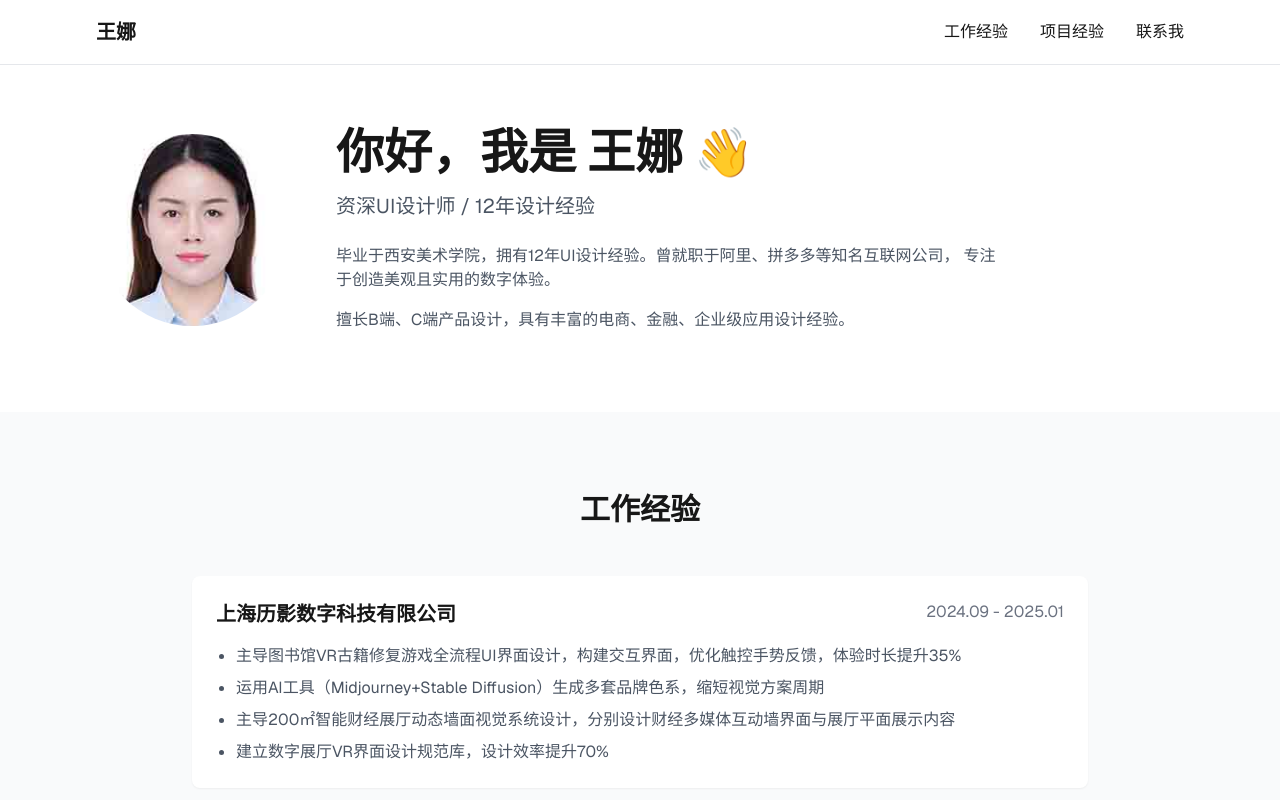
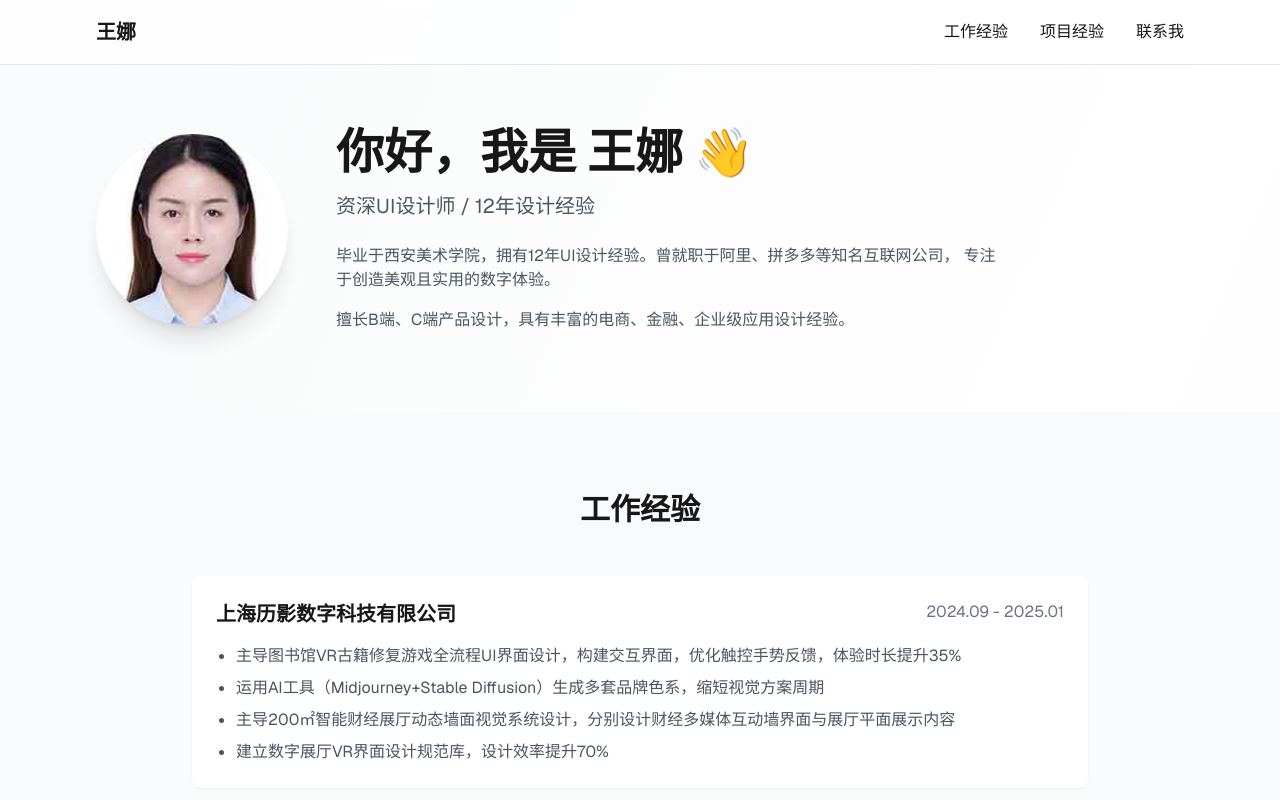
Before and after one commit to imchuckc/portfolio-site, a Next.js app: page / in a window 1280 px wide. Shown: the top 800 px of the page. Built offline with nearby package versions, Linux system fonts and the light colour scheme.

Commit message:
Fix: update asset paths for both dev and production

```diff
--- a/app/page.js
+++ b/app/page.js
@@ -1,8 +1,13 @@
 import Image from "next/image";
+
+// Helper function to get the correct asset path
+const getAssetPath = (path) => {
+  return process.env.NODE_ENV === 'production' ? `/portfolio-site${path}` : path;
+};
 
 export default function Home() {
   return (
-    <div className="min-h-screen bg-white">
+    <div className="min-h-screen bg-gradient-to-br from-gray-50 via-white to-gray-100">
       {/* Navigation */}
       <nav className="fixed w-full bg-white/80 backdrop-blur-sm z-50 border-b">
         <div className="max-w-6xl mx-auto px-4 md:px-8">
@@ -20,13 +25,15 @@ export default function Home() {
       </nav>
 
       {/* Hero Section */}
-      <section className="pt-32 pb-20 px-4 md:px-8 max-w-6xl mx-auto">
+      <section className="pt-32 pb-20 px-4 md:px-8 max-w-6xl mx-auto relative">
         <div className="flex flex-col md:flex-row items-center gap-12">
-          <div className="w-48 h-48 rounded-full bg-gray-200 flex-shrink-0 relative overflow-hidden">
-            <img
-              src="/images/myphoto.jpg"
+          <div className="w-48 h-48 rounded-full bg-gradient-to-br from-blue-100 to-indigo-100 flex-shrink-0 relative overflow-hidden shadow-xl">
+            <Image
+              src={getAssetPath('/images/myphoto.jpg')}
               alt="王娜的照片"
-              className="object-cover w-full h-full"
+              width={192}
+              height={192}
+              className="object-cover w-full h-full transition-transform hover:scale-105 duration-300"
             />
           </div>
           <div className="text-center md:text-left">
@@ -180,7 +187,7 @@ export default function Home() {
       </section>
 
       {/* Contact Section */}
-      <section className="py-20 px-4 md:px-8 bg-gray-50" id="contact">
+      <section className="py-20 px-4 md:px-8 bg-gradient-to-br from-blue-50 via-white to-indigo-50" id="contact">
         <div className="max-w-4xl mx-auto text-center">
           <h2 className="text-3xl font-bold mb-8">联系我</h2>
           <p className="text-gray-600 mb-12">
@@ -209,8 +216,8 @@ export default function Home() {
             </a>
             <span className="hidden md:inline text-gray-300">|</span>
             <a
-              href="/wangna-resume.pdf"
-              className="flex items-center gap-3 text-black hover:text-gray-600 transition-colors px-4 py-2 rounded-full hover:bg-gray-50"
+              href={getAssetPath('/wangna-resume.pdf')}
+              className="flex items-center gap-3 text-gray-700 hover:text-blue-600 transition-colors px-4 py-2 rounded-full hover:bg-blue-50"
             >
               <svg width="20" height="20" viewBox="0 0 24 24" fill="none" stroke="currentColor" strokeWidth="2" strokeLinecap="round" strokeLinejoin="round">
                 <path d="M14 2H6a2 2 0 0 0-2 2v16a2 2 0 0 0 2 2h12a2 2 0 0 0 2-2V8z"/>
--- a/next.config.mjs
+++ b/next.config.mjs
@@ -3,13 +3,9 @@ const nextConfig = {
   output: 'export',
   images: {
     unoptimized: true,
-    loader: 'custom',
-    loaderFile: './image-loader.js'
   },
-  ...(process.env.NODE_ENV === 'production' ? {
-    basePath: '/portfolio-site',
-    assetPrefix: '/portfolio-site'
-  } : {})
+  basePath: process.env.NODE_ENV === 'production' ? '/portfolio-site' : '',
+  assetPrefix: process.env.NODE_ENV === 'production' ? '/portfolio-site' : ''
 };
 
 export default nextConfig;
```
